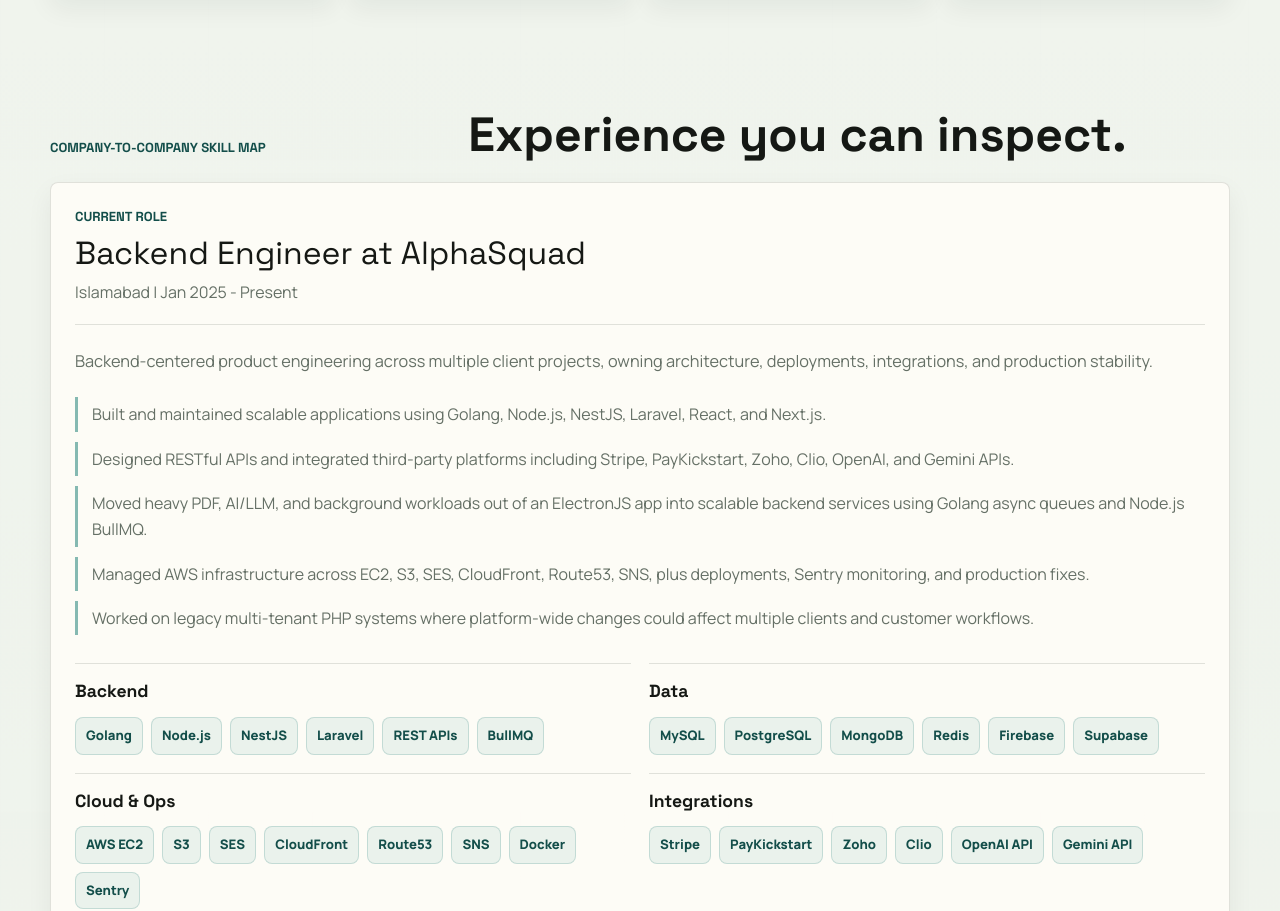
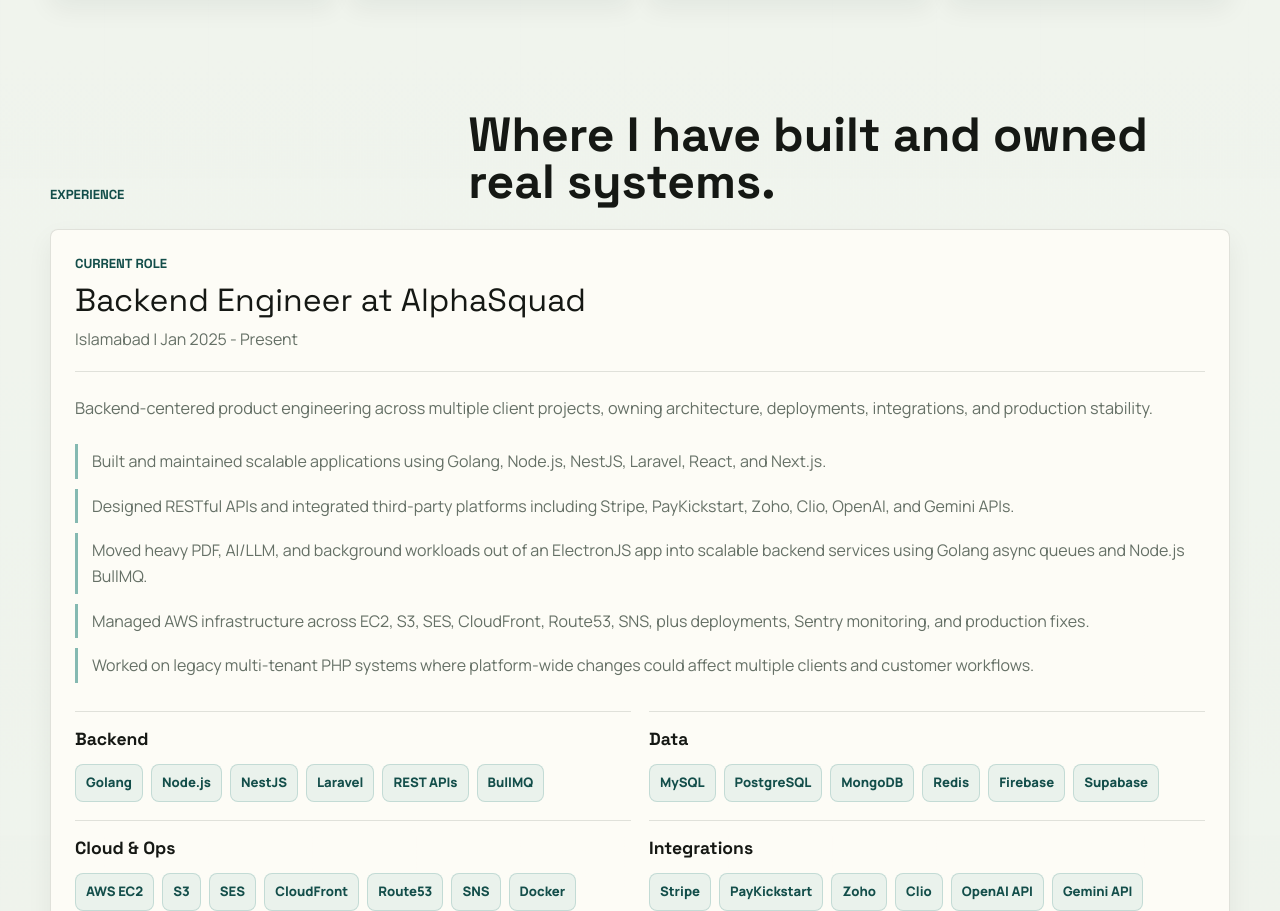
Before and after one commit to sudo-hassan-zahid/my-portfolio, a Next.js app: page / in a window 1280 px wide. Shown: the part 2405-3316 px from the top of the page. Built offline with nearby package versions, Linux system fonts and the light colour scheme.

Commit message:
Refine experience section heading

```diff
--- a/src/app/page.tsx
+++ b/src/app/page.tsx
@@ -399,8 +399,8 @@
 
       <section id="experience" className="content-section">
         <div className="section-kicker">
-          <p className="eyebrow">Company-to-company skill map</p>
-          <h2>Experience you can inspect.</h2>
+          <p className="eyebrow">Experience</p>
+          <h2>Where I have built and owned real systems.</h2>
         </div>
 
         <div className="experience-list">
```
